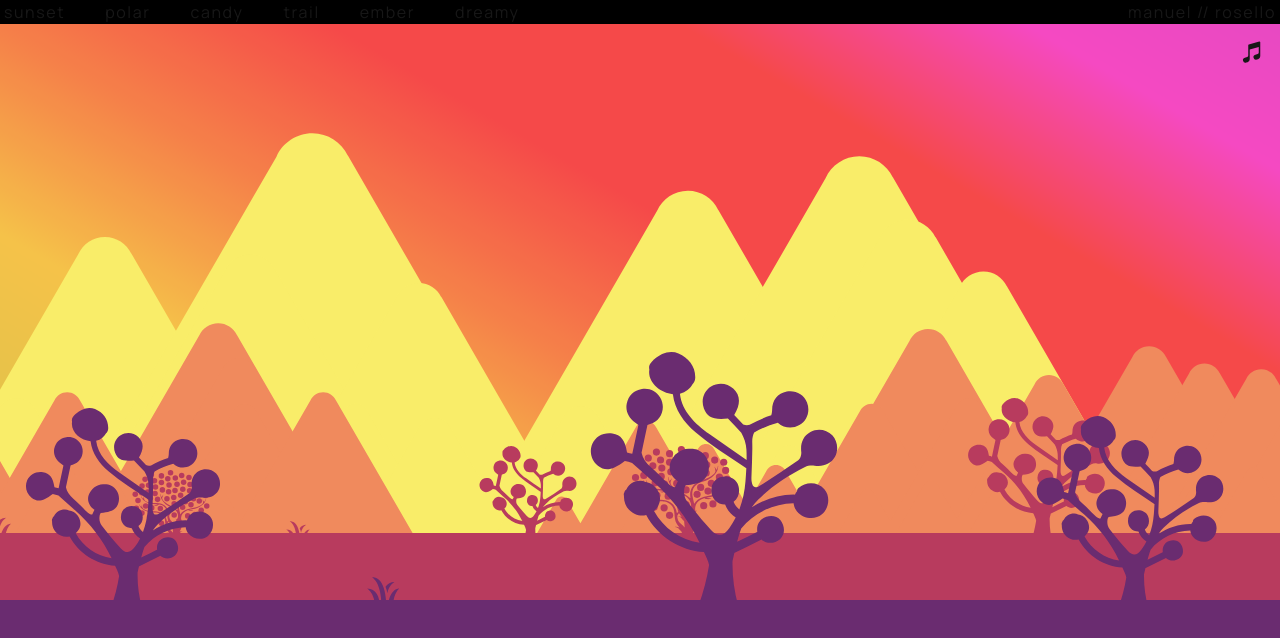
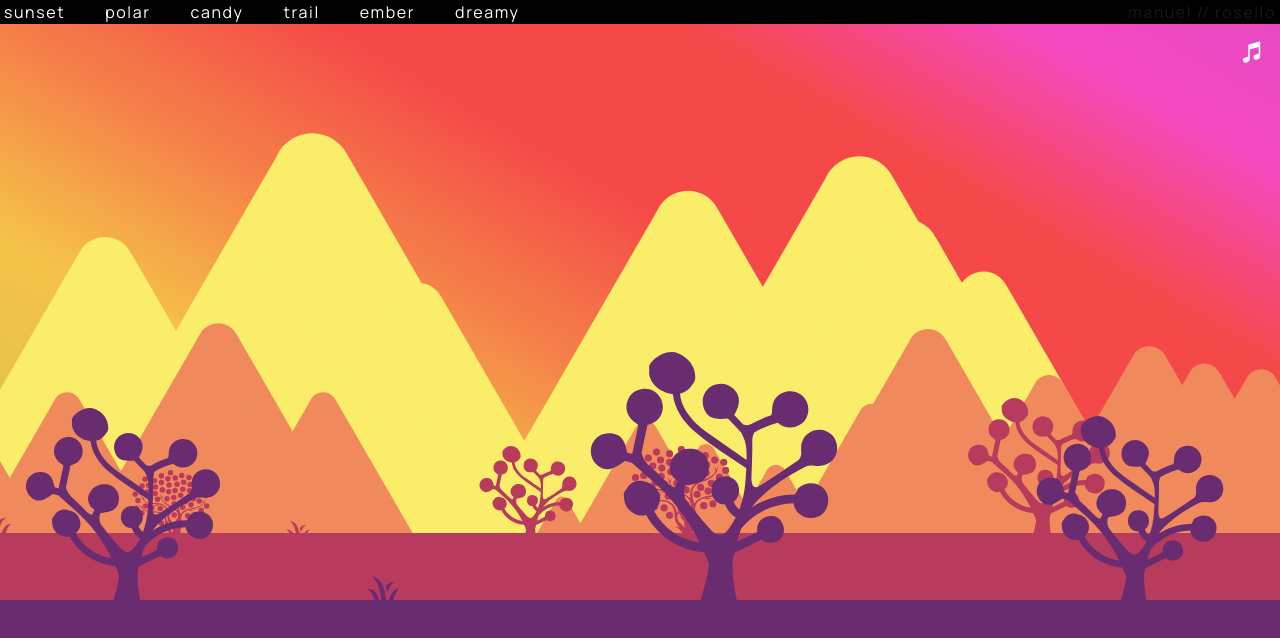
Before and after one commit to manuelrosello/parallaxescape, a Next.js app: page / in a window 1280 px wide. Shown: the top 638 px of the page. Built offline with nearby package versions, Linux system fonts and the light colour scheme.

Commit message:
Improved styles

```diff
--- a/app/lib/switcher.tsx
+++ b/app/lib/switcher.tsx
@@ -1,5 +1,6 @@
 "use client";
 
+import "@/app/ui/styles/switcher.scss";
 import Link from "next/link";
 import { useEffect, useState } from "react";
 import { palettes } from "./palettes";
@@ -28,11 +29,8 @@ export default function PaletteSwitcher() {
   }, [currentPalette, defaultPalette]);
 
   return (
-    <div
-      className="flex flex-row justify-between px-1 tracking-widest flex-wrap absolute w-full z-50"
-      style={{ background: "black" }}
-    >
-      <div className="flex flex-row gap-x-10 flex-wrap">
+    <div className="pe-switcher-container flex flex-row justify-between px-1 tracking-widest flex-wrap absolute w-full z-50">
+      <div className="pe-switcher-palettes flex flex-row gap-x-10 flex-wrap">
         {Object.keys(palettes).map((p) => (
           <button key={p} onClick={() => setCurrentPalette(p)}>
             {p}
@@ -40,7 +38,7 @@ export default function PaletteSwitcher() {
         ))}
       </div>
       <Link
-        className="flex justify-self-end"
+        className="pe-website-link flex justify-self-end"
         href="https://www.manuelrosello.com"
         target="_blank"
         rel="noopener noreferrer"
--- a/app/ui/player/player.tsx
+++ b/app/ui/player/player.tsx
@@ -1,3 +1,4 @@
+import "@/app/ui/styles/player.scss";
 import { MusicalNoteIcon } from "@heroicons/react/24/solid";
 import { useState } from "react";
 
@@ -6,7 +7,7 @@ export default function Player() {
 
   return (
     <div className="flex flex-col gap-5 absolute p-4 right-0 top-[24px] z-50 items-end">
-      <button onClick={() => setVisible(!visible)}>
+      <button className="pe-player-button" onClick={() => setVisible(!visible)}>
         <MusicalNoteIcon className="w-6 [&>path]:stroke-[0.5]"></MusicalNoteIcon>
       </button>
 
--- /dev/null
+++ b/app/ui/styles/player.scss
@@ -0,0 +1,3 @@
+.pe-player-button {
+    color: white;
+}
--- /dev/null
+++ b/app/ui/styles/switcher.scss
@@ -0,0 +1,6 @@
+.pe-switcher-container {
+    background: black;
+    .pe-switcher-palettes button {
+        color: white;
+    }
+}
```
